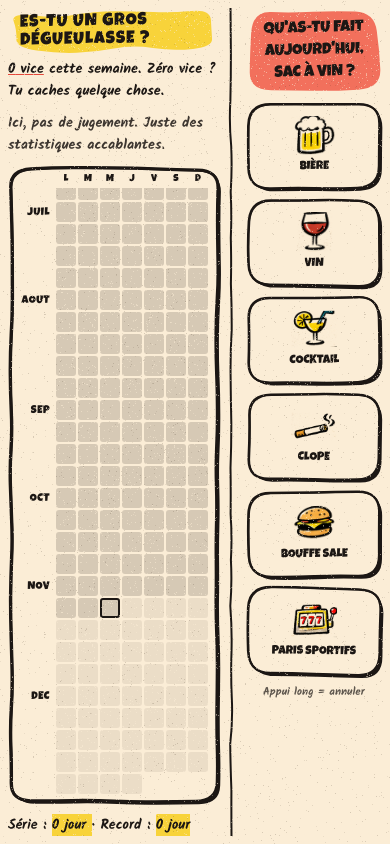
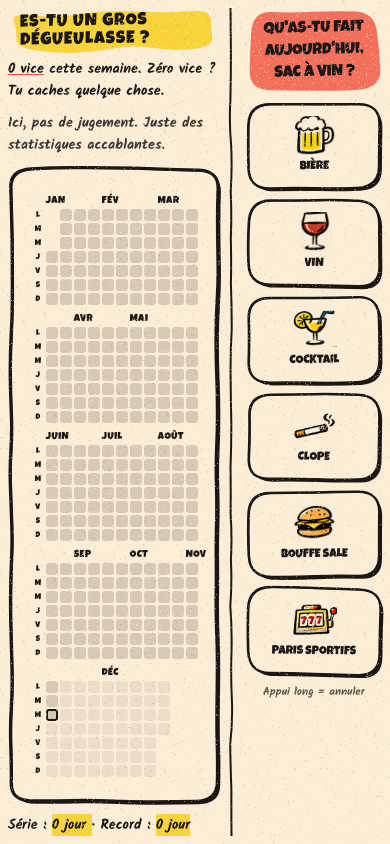
Before and after one commit to TakCastel/gros-degueulasse, a React Native app: screen / in a window 390 px wide. Built offline with nearby package versions, Linux system fonts and the light colour scheme.

Commit message:
Calendrier adaptatif : l'année se découpe en bandes pour remplir n'importe quel écran
Co-Authored-By: Claude Opus 5.5 <noreply@anthropic.com>

```diff
--- a/App.tsx
+++ b/App.tsx
@@ -261,17 +261,28 @@ function Main() {
   const { current, best } = useMemo(() => streaks(journal, today), [journal, today]);
 
   // ----- Taille du calendrier, calculée sur la place réellement dispo -----
+  // L'année est découpée en 1 à 12 bandes empilées (1 = tout sur une ligne, 2 = semestres,
+  // 4 = trimestres...). On garde le découpage qui donne les plus grosses cases.
   const GAP = compact ? 2 : 3;
   const LABEL_W = compact ? 16 : 22;
   const HEAD_H = compact ? 16 : 22;
-  const fitW = (gridArea.w - LABEL_W - GAP * (weeks.length - 1)) / weeks.length;
-  const fitH = (gridArea.h - HEAD_H - GAP * 6) / 7;
-  const yearCell = Math.floor(Math.min(fitW, fitH, 24));
-  // Si l'année entière ne rentre pas en largeur, on passe en vertical (une ligne par semaine)
-  const horizontal = yearCell >= 8;
+  const BAND_GAP = compact ? 6 : 10;
+  const layout = useMemo(() => {
+    let best = { bands: 1, cols: weeks.length, cell: 0 };
+    for (let bands = 1; bands <= 12; bands++) {
+      const cols = Math.ceil(weeks.length / bands);
+      const fitW = (gridArea.w - 4 - LABEL_W - GAP * (cols - 1)) / cols;
+      const fitH = (gridArea.h - 6 - bands * (HEAD_H + GAP * 6) - (bands - 1) * BAND_GAP) / (7 * bands);
+      const c = Math.floor(Math.min(fitW, fitH, 44));
+      if (c > best.cell) best = { bands, cols, cell: c };
+    }
+    return best;
+  }, [weeks.length, gridArea.w, gridArea.h, LABEL_W, GAP, HEAD_H, BAND_GAP]);
+  // Écran vraiment minuscule : on repasse en colonne qui défile (une ligne par semaine)
+  const horizontal = layout.cell >= 9;
   const MONTH_W = compact ? 40 : 46;
   const vCell = Math.floor(clamp((gridArea.w - MONTH_W - GAP * 6) / 7, 8, 34));
-  const cell = horizontal ? yearCell : vCell;
+  const cell = horizontal ? layout.cell : vCell;
 
   useEffect(() => {
     if (horizontal || gridArea.h === 0) return;
@@ -320,16 +331,20 @@ function Main() {
     );
   };
 
-  const monthSize = compact ? 11 : 14;
+  const monthSize = Math.round(clamp(horizontal ? cell * 0.75 : compact ? 11 : 14, 10, 18));
+
+  const bandWeeks = Array.from({ length: layout.bands }, (_, b) => weeks.slice(b * layout.cols, (b + 1) * layout.cols));
 
   const yearGrid = (
-    <View>
+    <View style={{ gap: BAND_GAP, alignSelf: 'center' }}>
+      {bandWeeks.map((band, b) => (
+        <View key={b}>
           <View style={{ height: HEAD_H, marginLeft: LABEL_W }}>
-        {weeks.map((w, i) => {
+            {band.map((w, i) => {
               const first = w.find((d) => d.getDate() === 1 && d.getFullYear() === year);
               if (!first) return null;
               return (
-            <Text key={i} style={[styles.month, { left: i * (cell + GAP), fontSize: monthSize }]}>
+                <Text key={i} style={[styles.month, { left: i * (cell + GAP), fontSize: monthSize, bottom: 3 }]}>
                   {MOIS_COURTS[first.getMonth()]}
                 </Text>
               );
@@ -344,13 +359,15 @@ function Main() {
               ))}
             </View>
             <View style={{ flexDirection: 'row', gap: GAP }}>
-          {weeks.map((week, w) => (
+              {band.map((week, w) => (
                 <View key={w} style={{ gap: GAP }}>
                   {week.map(renderCell)}
                 </View>
               ))}
             </View>
           </View>
+        </View>
+      ))}
     </View>
   );
 
```
Lines whose indentation alone changed are shown as unchanged.
